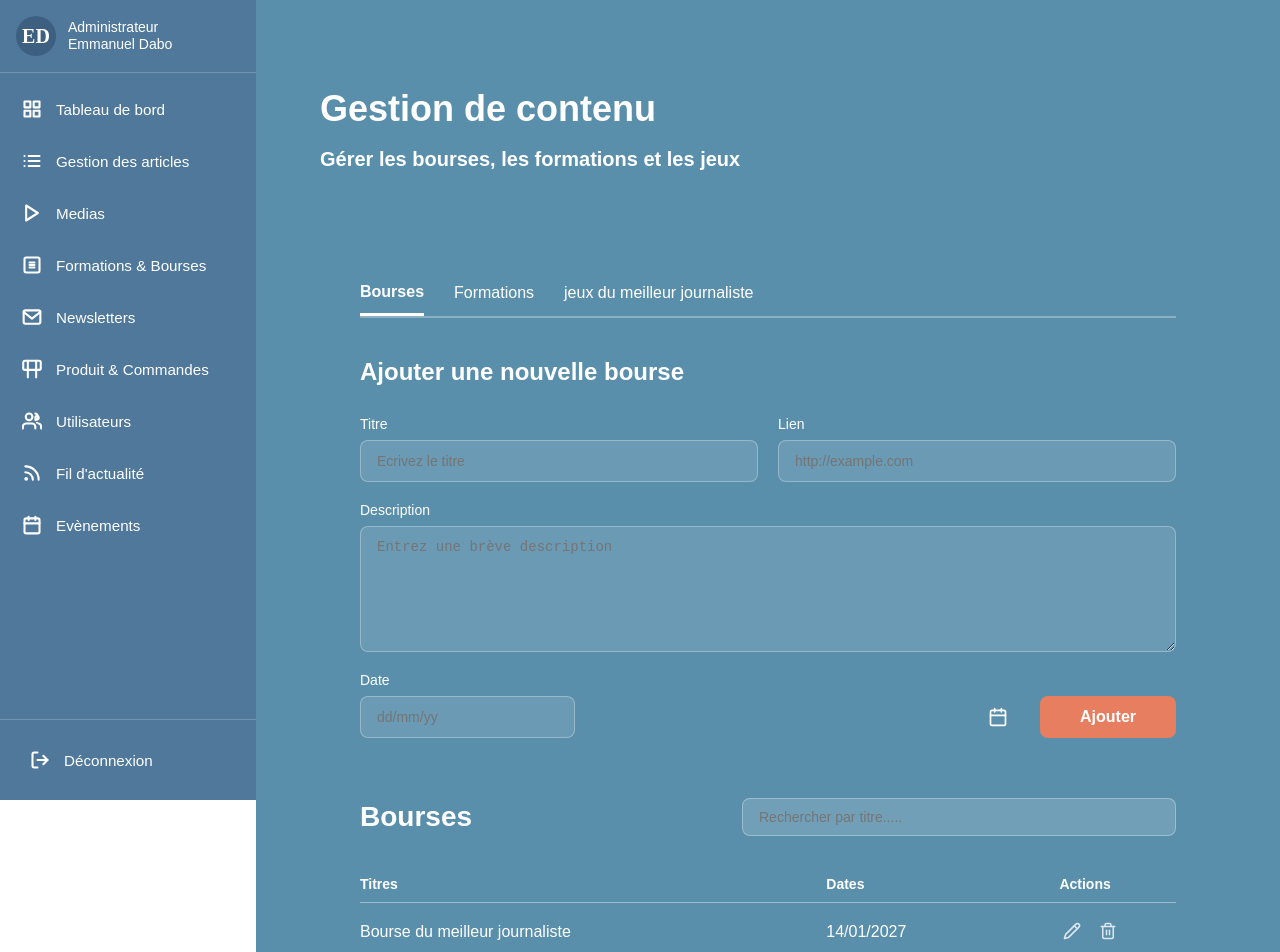
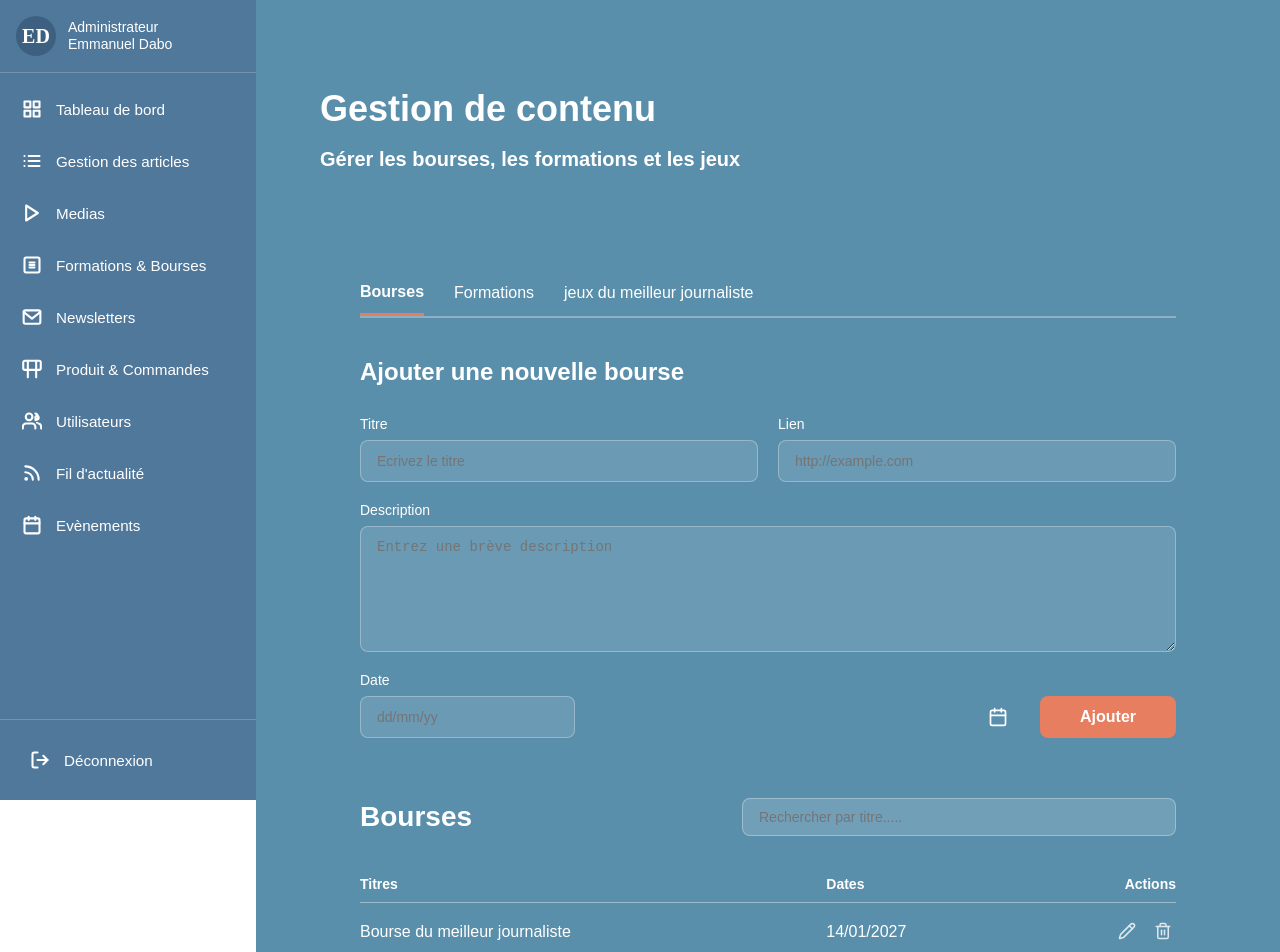
Before and after one commit to tanohamian/actu-scientifique-frontend, a Next.js app: page /admin/Dashboard/formations_bourses in a window 1280 px wide. Shown: the top 952 px of the page. Built offline with nearby package versions, Linux system fonts and the light colour scheme.

Commit message:
jojojojojojo

```diff
--- a/app/admin/Dashboard/formations_bourses/components/Section.tsx
+++ b/app/admin/Dashboard/formations_bourses/components/Section.tsx
@@ -16,7 +16,6 @@ const tabContainer: CSSProperties = {
   marginBottom: '40px',
   borderBottom: '2px solid rgba(255, 255, 255, 0.3)'
 }
-
 const tabStyle: CSSProperties = {
   color: 'white',
   fontSize: '16px',
@@ -28,82 +27,88 @@ const tabStyle: CSSProperties = {
   position: 'relative',
   fontWeight: '500'
 }
+const activeTabStyle: CSSProperties = {
+  borderBottom: '3px solid #E67E5F',
+  fontWeight: 'bold',
+}
+const labelStyle: CSSProperties = {
+  fontSize: '14px',
+  fontWeight: '500'
+};
+const iconButtonStyle: CSSProperties = {
+  background: 'none',
+  border: 'none',
+  cursor: 'pointer',
+  padding: '4px',
+  color: 'white',
+  opacity: 0.8
+};
 
-const activeTabStyle: CSSProperties = {
-  borderBottom: '3px solid white',
-  fontWeight: 'bold'
-}
+const baseInputStyle: CSSProperties = {
+  padding: '12px 16px',
+  borderRadius: '8px',
+  border: '1px solid rgba(255, 255, 255, 0.3)',
+  backgroundColor: 'rgba(255, 255, 255, 0.1)',
+  color: 'white',
+  fontSize: '14px',
+  outline: 'none'
+};
 
 export default function SwitchSection() {
   const [activeTab, setActiveTab] = useState('Bourses');
-  const [windowWidth, setWindowWidth] = useState(1200);
   const [searchValue, setSearchValue] = useState('');
-  const [widthWidth, setWidthWidth] = useState(() => window.innerWidth);
   const [formData, setFormData] = useState<FormData>({
-    title: '',
-    url: '',
-    description: '',
-    date: '',
-    reward: ''
+    title: '', url: '', description: '', date: '', reward: ''
   });
 
   const MOBILE_BREAKPOINT = 768;
+  const [isMobile, setIsMobile] = useState(false);
 
   useEffect(() => {
-    const handleResize = () => setWidthWidth(window.innerWidth);
+
+    setIsMobile(window.innerWidth < MOBILE_BREAKPOINT);
+
+    const handleResize = () => {
+      setIsMobile(window.innerWidth < MOBILE_BREAKPOINT);
+    };
+
     window.addEventListener('resize', handleResize);
     return () => window.removeEventListener('resize', handleResize);
   }, []);
 
-  const isMobile = windowWidth < MOBILE_BREAKPOINT;
 
   const handleChange = (field: keyof FormData, value: string) => {
     setFormData(prev => ({ ...prev, [field]: value }));
   };
 
-  // Configuration selon l'onglet actif
   const getTabConfig = () => {
+
     switch(activeTab) {
-      case 'Bourses':
-        return {
-          title: 'Ajouter une nouvelle bourse',
-          secondFieldLabel: 'Lien',
-          secondFieldPlaceholder: 'http://example.com',
-          listTitle: 'Bourses',
-          sampleData: { title: 'Bourse du meilleur journaliste', date: '14/01/2027' },
-          showReward: false
-        };
-      case 'Formations':
-        return {
-          title: 'Ajouter une nouvelle formation',
-          secondFieldLabel: 'Lien ou vidéo',
-          secondFieldPlaceholder: 'http://example.com',
-          listTitle: 'Formations',
-          sampleData: { title: 'Importance du journaliste dans la société', date: '14/01/2027' },
-          showReward: false
-        };
-      case 'jeux du meilleur journaliste':
-        return {
-          title: 'Ajouter un jeu',
-          secondFieldLabel: 'Récompense',
-          secondFieldPlaceholder: '200.000 ou un ticket pour la conférence des journalistes',
-          listTitle: 'Jeux',
-          sampleData: { title: 'Importance du journaliste dans la société', date: '14/01/2027' },
-          showReward: true
-        };
-      default:
-        return {
-          title: '',
-          secondFieldLabel: '',
-          secondFieldPlaceholder: '',
-          listTitle: '',
-          sampleData: { title: '', date: '' },
-          showReward: false
-        };
+        case 'Bourses':
+            return {
+                title: 'Ajouter une nouvelle bourse', secondFieldLabel: 'Lien', secondFieldPlaceholder: 'http://example.com',
+                listTitle: 'Bourses', sampleData: { title: 'Bourse du meilleur journaliste', date: '14/01/2027' }, showReward: false
+            };
+        case 'Formations':
+            return {
+                title: 'Ajouter une nouvelle formation', secondFieldLabel: 'Lien ou vidéo', secondFieldPlaceholder: 'http://example.com',
+                listTitle: 'Formations', sampleData: { title: 'Importance du journaliste dans la société', date: '14/01/2027' }, showReward: false
+            };
+        case 'jeux du meilleur journaliste':
+            return {
+                title: 'Ajouter un jeu', secondFieldLabel: 'Récompense', secondFieldPlaceholder: '200.000 ou un ticket pour la conférence des journalistes',
+                listTitle: 'Jeux', sampleData: { title: 'Importance du journaliste dans la société', date: '14/01/2027' }, showReward: true
+            };
+        default:
+            return {
+                title: '', secondFieldLabel: '', secondFieldPlaceholder: '',
+                listTitle: '', sampleData: { title: '', date: '' }, showReward: false
+            };
     }
   };
 
   const config = getTabConfig();
+
 
   const containerStyle: CSSProperties = {
     backgroundColor: '#5A8FAC',
@@ -111,46 +116,23 @@ export default function SwitchSection() {
     padding: isMobile ? '20px' : '40px',
     color: 'white'
   };
-
-  const formContainerStyle: CSSProperties = {
-    marginBottom: '60px'
-  };
-
   const inputGroupStyle: CSSProperties = {
     display: 'flex',
     flexDirection: isMobile ? 'column' : 'row',
     gap: '20px',
     marginBottom: '20px'
   };
-
   const inputWrapperStyle: CSSProperties = {
     flex: 1,
     display: 'flex',
     flexDirection: 'column',
     gap: '8px'
   };
-
-  const labelStyle: CSSProperties = {
-    fontSize: '14px',
-    fontWeight: '500'
-  };
-
-  const inputStyle: CSSProperties = {
-    padding: '12px 16px',
-    borderRadius: '8px',
-    border: '1px solid rgba(255, 255, 255, 0.3)',
-    backgroundColor: 'rgba(255, 255, 255, 0.1)',
-    color: 'white',
-    fontSize: '14px',
-    outline: 'none'
-  };
-
   const textareaStyle: CSSProperties = {
-    ...inputStyle,
+    ...baseInputStyle,
     minHeight: '100px',
     resize: 'vertical'
   };
-
   const dateInputWrapperStyle: CSSProperties = {
     display: 'flex',
     flexDirection: isMobile ? 'column' : 'row',
@@ -158,11 +140,6 @@ export default function SwitchSection() {
     alignItems: isMobile ? 'stretch' : 'flex-end',
     marginTop: '20px'
   };
-
-  const dateFieldStyle: CSSProperties = {
-    width: isMobile ? '100%' : '50%'
-  };
-
   const buttonStyle: CSSProperties = {
     padding: '12px 40px',
     backgroundColor: '#E67E5F',
@@ -174,7 +151,6 @@ export default function SwitchSection() {
     cursor: 'pointer',
     width: isMobile ? '100%' : 'auto'
   };
-
   const listHeaderStyle: CSSProperties = {
     display: 'flex',
     justifyContent: 'space-between',
@@ -183,41 +159,26 @@ export default function SwitchSection() {
     gap: '20px',
     flexWrap: isMobile ? 'wrap' : 'nowrap'
   };
-
   const searchStyle: CSSProperties = {
+    ...baseInputStyle,
     padding: '10px 16px',
-    borderRadius: '8px',
-    border: '1px solid rgba(255, 255, 255, 0.3)',
     backgroundColor: 'rgba(255, 255, 255, 0.15)',
-    color: 'white',
-    fontSize: '14px',
-    outline: 'none',
     width: isMobile ? '100%' : '400px'
   };
-
   const tableHeaderStyle: CSSProperties = {
     display: 'flex',
     padding: '10px 0',
     borderBottom: '1px solid rgba(255, 255, 255, 0.4)',
     fontWeight: 'bold',
-    fontSize: '14px'
+    fontSize: isMobile ? '12px' : '14px',
   };
-
   const tableRowStyle: CSSProperties = {
     display: 'flex',
-    padding: '15px 0',
+    padding: isMobile ? '10px 0' : '15px 0',
     borderBottom: '1px solid rgba(255, 255, 255, 0.2)',
     alignItems: 'center'
   };
 
-  const iconButtonStyle: CSSProperties = {
-    background: 'none',
-    border: 'none',
-    cursor: 'pointer',
-    padding: '4px',
-    color: 'white',
-    opacity: 0.8
-  };
 
   return (
     <div style={containerStyle}>
@@ -225,10 +186,7 @@ export default function SwitchSection() {
         {['Bourses', 'Formations', 'jeux du meilleur journaliste'].map((tabName) => (
           <button
             key={tabName}
-            style={{
-              ...tabStyle,
-              ...(activeTab === tabName ? activeTabStyle : {})
-            }}
+            style={{ ...tabStyle, ...(activeTab === tabName ? activeTabStyle : {}) }}
             onClick={() => setActiveTab(tabName)}
           >
             {tabName}
@@ -236,100 +194,62 @@ export default function SwitchSection() {
         ))}
       </div>
 
-      {/* Formulaire */}
-      <div style={formContainerStyle}>
+      <div style={{ marginBottom: '60px' }}>
         <h2 style={{ marginBottom: '30px', fontSize: '24px' }}>{config.title}</h2>
 
         <div style={inputGroupStyle}>
           <div style={inputWrapperStyle}>
             <label style={labelStyle}>Titre</label>
-            <input
-              type="text"
-              placeholder="Ecrivez le titre"
-              style={inputStyle}
-              value={formData.title}
-              onChange={(e) => handleChange('title', e.target.value)}
-            />
+            <input type="text" placeholder="Ecrivez le titre" style={baseInputStyle}
+              value={formData.title} onChange={(e) => handleChange('title', e.target.value)} />
           </div>
 
           <div style={inputWrapperStyle}>
             <label style={labelStyle}>{config.secondFieldLabel}</label>
-            <input
-              type="text"
-              placeholder={config.secondFieldPlaceholder}
-              style={inputStyle}
+            <input type="text" placeholder={config.secondFieldPlaceholder} style={baseInputStyle}
               value={config.showReward ? formData.reward : formData.url}
-              onChange={(e) => handleChange(config.showReward ? 'reward' : 'url', e.target.value)}
-            />
+              onChange={(e) => handleChange(config.showReward ? 'reward' : 'url', e.target.value)} />
           </div>
         </div>
 
         <div style={inputWrapperStyle}>
           <label style={labelStyle}>Description</label>
-          <textarea
-            placeholder="Entrez une brève description"
-            style={textareaStyle}
-            value={formData.description}
-            onChange={(e) => handleChange('description', e.target.value)}
-          />
+          <textarea placeholder="Entrez une brève description" style={textareaStyle}
+            value={formData.description} onChange={(e) => handleChange('description', e.target.value)} />
         </div>
 
         <div style={dateInputWrapperStyle}>
-          <div style={{ ...inputWrapperStyle, ...dateFieldStyle }}>
+          <div style={{ ...inputWrapperStyle, width: isMobile ? '100%' : '50%' }}>
             <label style={labelStyle}>Date</label>
             <div style={{ position: 'relative' }}>
-              <input
-                type="text"
-                placeholder="dd/mm/yy"
-                style={inputStyle}
-                value={formData.date}
-                onChange={(e) => handleChange('date', e.target.value)}
-              />
-              <Calendar
-                size={20}
-                style={{
-                  position: 'absolute',
-                  right: '12px',
-                  top: '50%',
-                  transform: 'translateY(-50%)',
-                  pointerEvents: 'none'
-                }}
-              />
+              <input type="text" placeholder="dd/mm/yy" style={baseInputStyle}
+                value={formData.date} onChange={(e) => handleChange('date', e.target.value)} />
+              <Calendar size={20} style={{ position: 'absolute', right: '12px', top: '50%', transform: 'translateY(-50%)', pointerEvents: 'none' }} />
             </div>
           </div>
           <button style={buttonStyle}>Ajouter</button>
         </div>
       </div>
 
-      {/* Liste */}
       <div>
         <div style={listHeaderStyle}>
           <h3 style={{ fontSize: '28px', margin: 0 }}>{config.listTitle}</h3>
-          <input
-            type="text"
-            placeholder="Rechercher par titre....."
-            style={searchStyle}
-            value={searchValue}
-            onChange={(e) => setSearchValue(e.target.value)}
-          />
+          <input type="text" placeholder="Rechercher par titre....." style={searchStyle}
+            value={searchValue} onChange={(e) => setSearchValue(e.target.value)} />
         </div>
 
         <div style={tableHeaderStyle}>
-          <div style={{ flex: 2 }}>Titres</div>
-          <div style={{ flex: 1 }}>Dates</div>
-          <div style={{ flex: 0.5 }}>Actions</div>
+          <div style={{ flex: isMobile ? 1.5 : 2 }}>Titres</div>
+          <div style={{ flex: isMobile ? 1 : 1 }}>Dates</div>
+          <div style={{ flex: isMobile ? 0.7 : 0.5, textAlign: 'right' }}>Actions</div>
         </div>
 
         <div style={tableRowStyle}>
-          <div style={{ flex: 2 }}>{config.sampleData.title}</div>
-          <div style={{ flex: 1 }}>{config.sampleData.date}</div>
-          <div style={{ flex: 0.5, display: 'flex', gap: '10px' }}>
-            <button style={iconButtonStyle}>
-              <Pencil size={18} />
-            </button>
-            <button style={iconButtonStyle}>
-              <Trash2 size={18} />
-            </button>
+          <div style={{ flex: isMobile ? 1.5 : 2, overflow: 'hidden', textOverflow: 'ellipsis', whiteSpace: 'nowrap' }}>{config.sampleData.title}</div>
+          <div style={{ flex: isMobile ? 1 : 1 }}>{config.sampleData.date}</div>
+          <div style={{ flex: isMobile ? 0.7 : 0.5, display: 'flex', gap: '10px', justifyContent: 'flex-end' }}>
+            <button style={iconButtonStyle}><Pencil size={18} /></button>
+            <button style={iconButtonStyle}><Trash2 size={18} /></button>
           </div>
         </div>
       </div>
```
Also changed, not shown: app/admin/Dashboard/newsletters/page.tsx (+28 -10 lines), app/admin/Dashboard/produit_commandes/page.tsx (+30 -14 lines).
